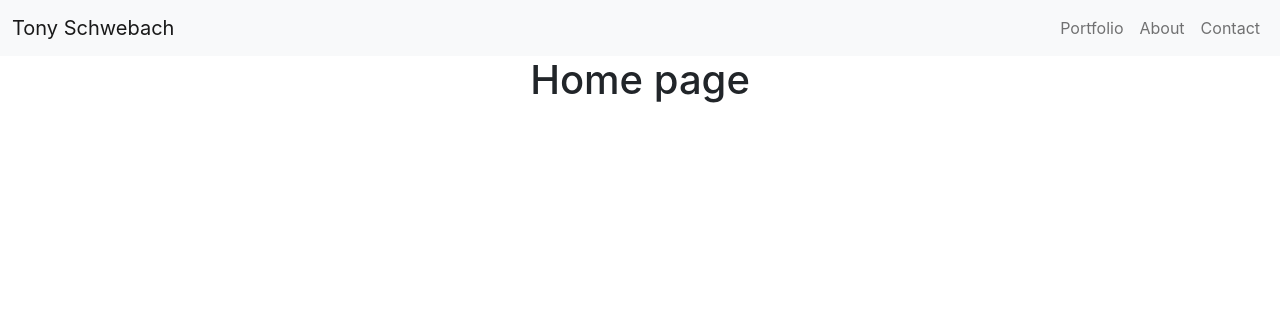
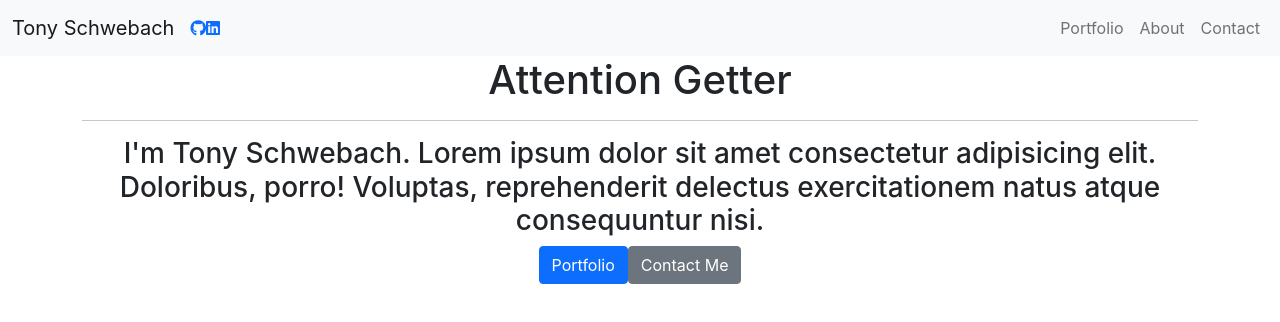
Before and after one commit to tonyschwebach/my-portfolio, a React (Create React App) app: page / in a window 1280 px wide. Shown: the top 322 px of the page. Built offline with nearby package versions, Linux system fonts and the light colour scheme.

Commit message:
added linked in and github icons to navbar

```diff
--- a/public/index.html
+++ b/public/index.html
@@ -5,6 +5,7 @@
     <link rel="icon" href="%PUBLIC_URL%/favicon.ico" />
     <meta name="viewport" content="width=device-width, initial-scale=1" />
     <meta name="theme-color" content="#000000" />
+    <title>Tony Schwebach</title>
     <meta
       name="description"
       content="Web site created using create-react-app"
@@ -15,6 +16,12 @@
       user's mobile device or desktop. See https://developers.google.com/web/fundamentals/web-app-manifest/
     -->
     <link rel="manifest" href="%PUBLIC_URL%/manifest.json" />
+    <link
+      rel="stylesheet"
+      href="https://pro.fontawesome.com/releases/v5.10.0/css/all.css"
+      integrity="sha384-AYmEC3Yw5cVb3ZcuHtOA93w35dYTsvhLPVnYs9eStHfGJvOvKxVfELGroGkvsg+p"
+      crossorigin="anonymous"
+    />
     <link
       href="https://cdn.jsdelivr.net/npm/bootstrap@5.0.0-beta2/dist/css/bootstrap.min.css"
       rel="stylesheet"
@@ -35,15 +42,10 @@
   <body>
     <noscript>You need to enable JavaScript to run this app.</noscript>
     <div id="root"></div>
-    <!--
-      This HTML file is a template.
-      If you open it directly in the browser, you will see an empty page.
-
-      You can add webfonts, meta tags, or analytics to this file.
-      The build step will place the bundled scripts into the <body> tag.
-
-      To begin the development, run `npm start` or `yarn start`.
-      To create a production bundle, use `npm run build` or `yarn build`.
-    -->
+    <script
+      src="https://cdn.jsdelivr.net/npm/bootstrap@5.0.0-beta2/dist/js/bootstrap.bundle.min.js"
+      integrity="sha384-b5kHyXgcpbZJO/tY9Ul7kGkf1S0CWuKcCD38l8YkeH8z8QjE0GmW1gYU5S9FOnJ0"
+      crossorigin="anonymous"
+    ></script>
   </body>
 </html>
--- /dev/null
+++ b/src/components/Jumbotron/Jumbotron.jsx
@@ -0,0 +1,35 @@
+import React from "react";
+
+const Jumbotron = () => {
+  return (
+    <div className="container">
+      <div className="row">
+        <div className="col">
+          <h1>Attention Getter</h1>
+          <hr></hr>
+          <h3>
+            I'm Tony Schwebach. Lorem ipsum dolor sit amet consectetur
+            adipisicing elit. Doloribus, porro! Voluptas, reprehenderit delectus
+            exercitationem natus atque consequuntur nisi.
+          </h3>
+        </div>
+      </div>
+      <div className="row">
+        <div className="col">
+          <a href="/portfolio">
+            <button type="button" class="btn btn-primary">
+              Portfolio
+            </button>
+          </a>
+          <a href="/contact">
+            <button type="button" class="btn btn-secondary">
+              Contact Me
+            </button>
+          </a>
+        </div>
+      </div>
+    </div>
+  );
+};
+
+export default Jumbotron;
--- a/src/components/Navbar/Navbar.jsx
+++ b/src/components/Navbar/Navbar.jsx
@@ -1,26 +1,50 @@
-import React from 'react';
-import "./Navbar.css"
+import React from "react";
+import "./Navbar.css";
 
 const Navbar = () => {
   return (
     <nav className="navbar navbar-expand-lg navbar-light bg-light">
       <div className="container-fluid">
-    <a className="navbar-brand" href="/">Tony Schwebach</a>
-    <button className="navbar-toggler" type="button" data-bs-toggle="collapse" data-bs-target="#navbarNav" aria-controls="navbarNav" aria-expanded="false" aria-label="Toggle navigation">
+        <a className="navbar-brand" href="/">
+          Tony Schwebach
+        </a>
+        <a href="https://github.com/tonyschwebach" target="_blank" rel="noreferrer">
+          <i className="fab fa-github"></i>
+        </a>
+        <a href="https://www.linkedin.com/in/tonyschwebach/" target="_blank" rel="noreferrer">
+        <i className="fab fa-linkedin"></i>
+        </a>
+
+
+        <button
+          className="navbar-toggler"
+          type="button"
+          data-bs-toggle="collapse"
+          data-bs-target="#navbarNav"
+          aria-controls="navbarNav"
+          aria-expanded="false"
+          aria-label="Toggle navigation"
+        >
           <span className="navbar-toggler-icon"></span>
         </button>
+
         <div className="collapse navbar-collapse text-right" id="navbarNav">
           <ul className="navbar-nav ms-auto">
             <li className="nav-item">
-          <a className="nav-link" href="./portfolio">Portfolio</a>
+              <a className="nav-link" href="./portfolio">
+                Portfolio
+              </a>
             </li>
             <li className="nav-item">
-          <a className="nav-link" href="./about">About</a>
+              <a className="nav-link" href="./about">
+                About
+              </a>
             </li>
             <li className="nav-item">
-          <a className="nav-link" href="./contact">Contact</a>
+              <a className="nav-link" href="./contact">
+                Contact
+              </a>
             </li>
-
           </ul>
         </div>
       </div>
--- a/src/pages/Home/Home.jsx
+++ b/src/pages/Home/Home.jsx
@@ -1,10 +1,11 @@
 import React from "react";
+import Jumbotron from "../../components/Jumbotron/Jumbotron";
 
 const Home = () => {
   return (
-    <div>
-      <h1>Home page</h1>
-    </div>
+    <>
+      <Jumbotron />
+    </>
   );
 };
 
```
Also changed, not shown: src/components/Jumbotron/Jumbotron.css (added). Lines whose indentation alone changed are shown as unchanged.
